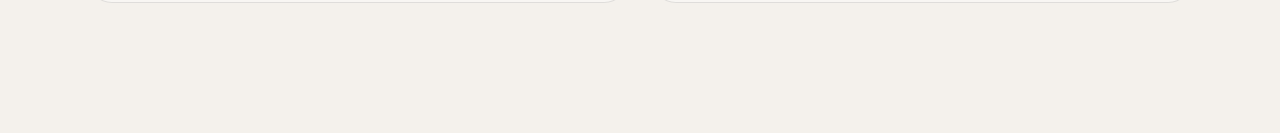
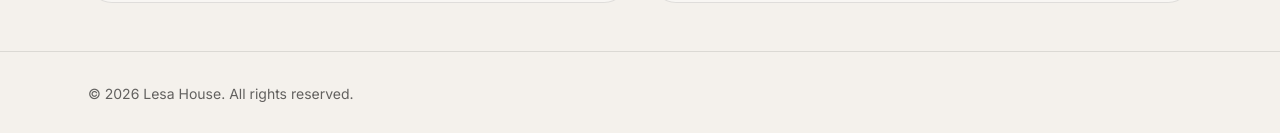
Before and after one commit to irema00/lesa-house-site, a Next.js app: page / in a window 1280 px wide. Shown: the part 1820-1953 px from the top of the page. Before the commit the page ends 1871 px from the top, so only its background shows below. Built offline with nearby package versions, Linux system fonts and the light colour scheme.

Commit message:
add Footer

```diff
--- /dev/null
+++ b/app/components/sections/Footer.tsx
@@ -0,0 +1,11 @@
+import { site } from "@/app/content/site";
+
+export function Footer() {
+  return (
+    <footer className="border-t border-black/10">
+      <div className="mx-auto max-w-6xl px-4 py-8 sm:px-6">
+        <p className="text-sm text-black/60">{site.footer.copyright}</p>
+      </div>
+    </footer>
+  );
+}
--- a/app/page.tsx
+++ b/app/page.tsx
@@ -3,6 +3,7 @@ import { Hero } from "./components/sections/Hero";
 import { GalleryPreview } from "./components/sections/GalleryPreview";
 import { About } from "./components/sections/About";
 import { Contact } from "./components/sections/Contact";
+import { Footer } from "./components/sections/Footer";
 export default function Home() {
   return (
     <div className="min-h-screen bg-[#F4F1EC]">
@@ -14,6 +15,7 @@ export default function Home() {
         <About />
         <Contact />
       </main>
+      <Footer />
     </div>
   );
 }
```
